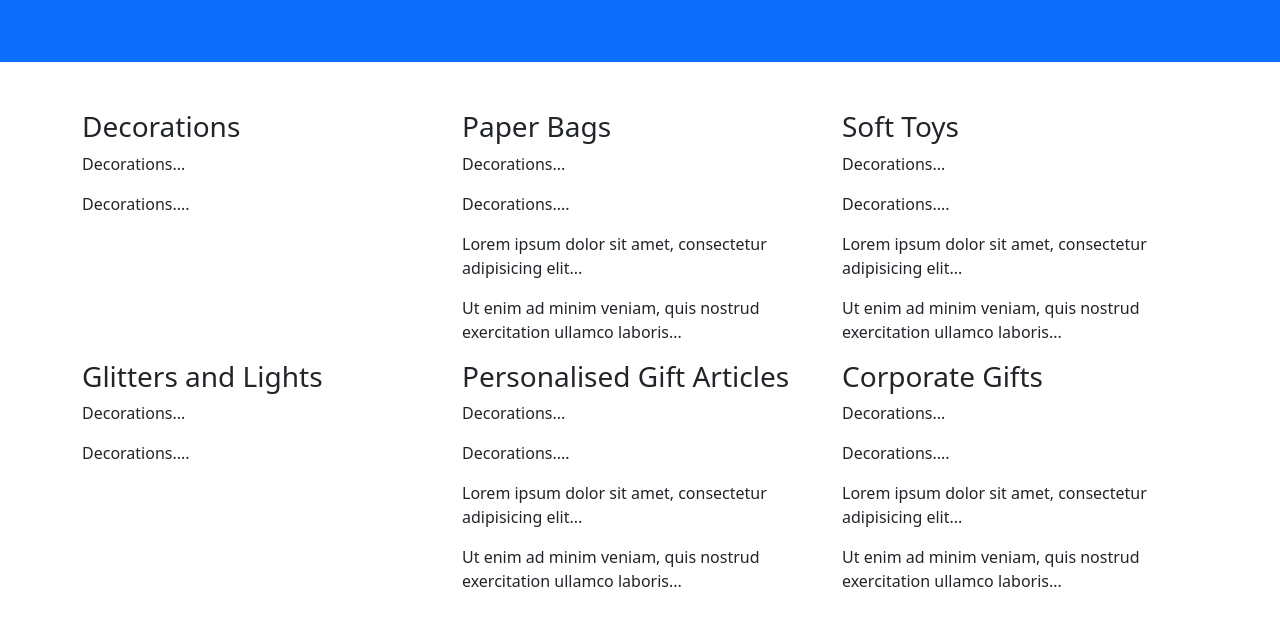
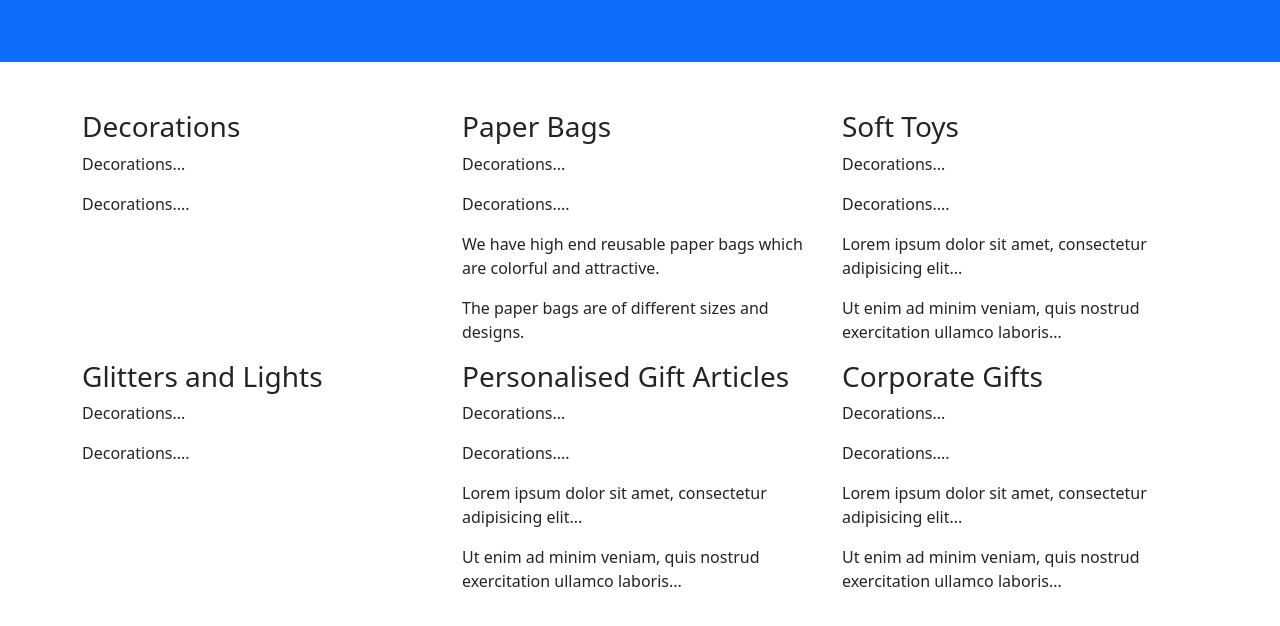
Before and after one commit to shri-dattatreya/collections, a plain HTML site: page index.html in a window 1280 px wide. Shown: the part 130-756 px from the top of the page. Drawn offline with Linux system fonts and the light colour scheme.

Commit message:
Update index.html

```diff
--- a/index.html
+++ b/index.html
@@ -27,8 +27,8 @@
       <h3> Paper Bags</h3>
       <p> Decorations...</p>
       <p> Decorations....</p>
-      <p>Lorem ipsum dolor sit amet, consectetur adipisicing elit...</p>
-      <p>Ut enim ad minim veniam, quis nostrud exercitation ullamco laboris...</p>
+      <p>We have high end reusable paper bags which are colorful and attractive.</p>
+      <p>The paper bags are of different sizes and designs.</p>
     </div>
     <div class="col-sm-4">
       <h3> Soft Toys</h3>
```
